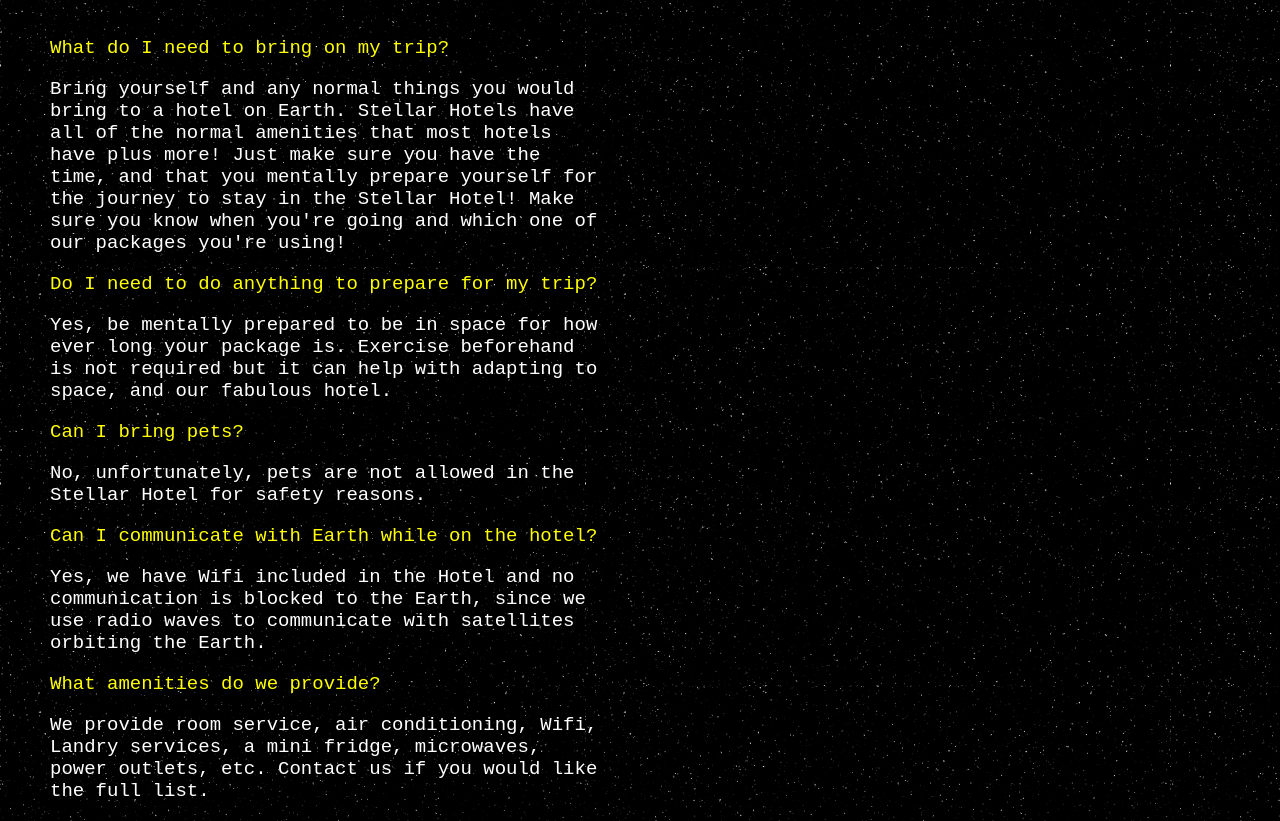
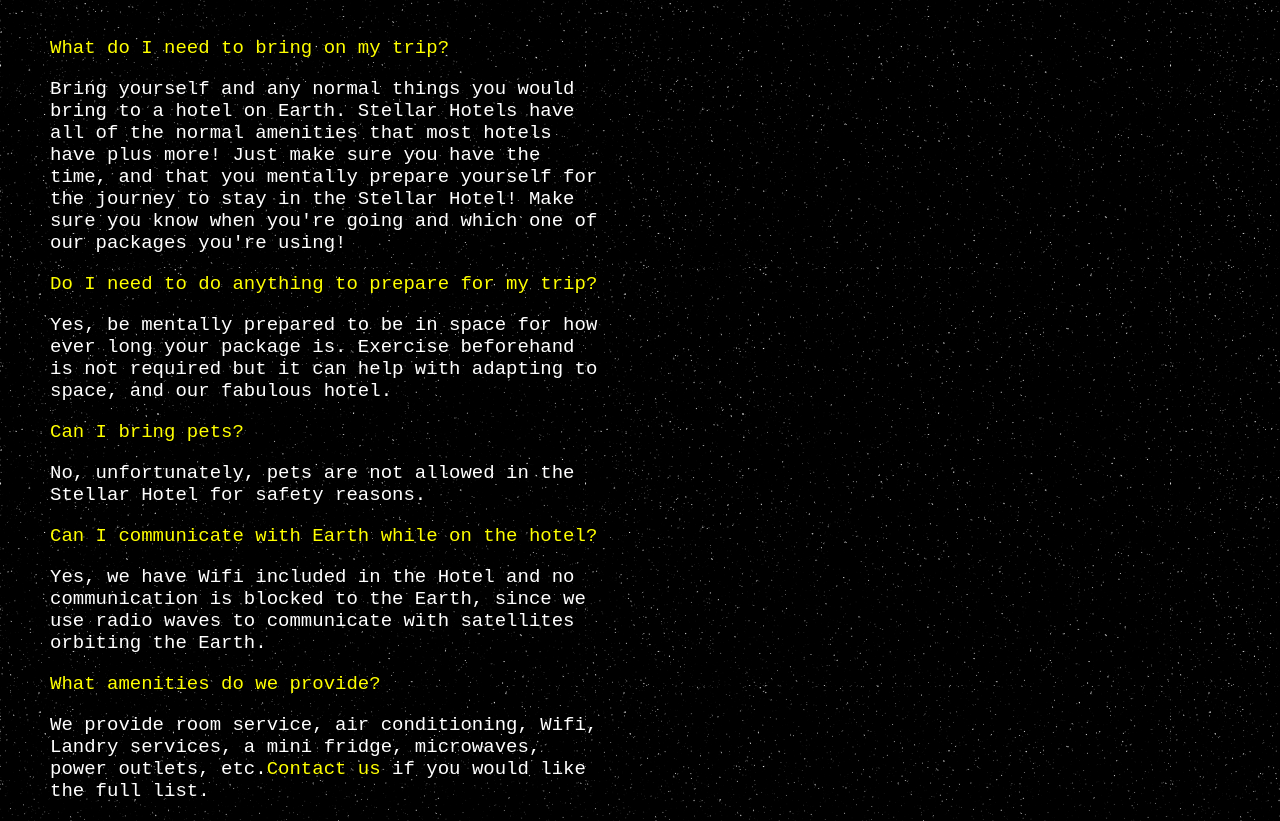
Before and after one commit to StellarVacation/SV, a plain HTML site: page Q&A.html in a window 1280 px wide. Shown: the part 150-971 px from the top of the page. Drawn offline with Linux system fonts and the light colour scheme.

Commit message:
Update Q&A.html

```diff
--- a/Q&A.html
+++ b/Q&A.html
@@ -80,7 +80,7 @@ Stellar Vacation
     What amenities do we provide?
 </p>
 <p>
-    We provide room service, air conditioning, Wifi, Landry services, a mini fridge, microwaves, power outlets, etc. Contact us if you would like the full list.
+    We provide room service, air conditioning, Wifi, Landry services, a mini fridge, microwaves, power outlets, etc.<a href="mailto:stellarvacationstsa@gmail.com">Contact us </a>if you would like the full list.
 </p>
 </div>
 </body>
```
